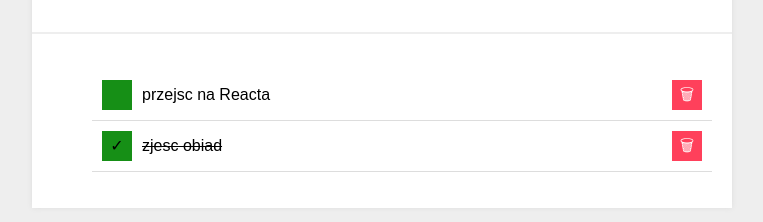
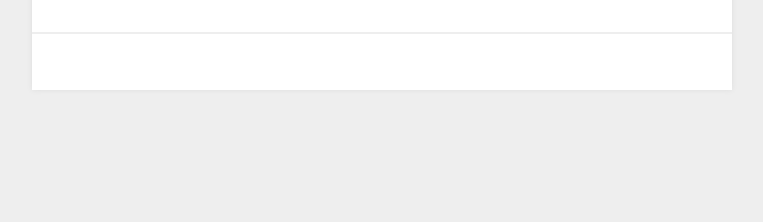
Before and after one commit to mileni67/To-Do-List-React, a React (Create React App) app: page / in a window 1280 px wide. Shown: the part 369-591 px from the top of the page, without its empty margins (258-1021 px from the left). Built offline with nearby package versions, Linux system fonts and the light colour scheme.

Commit message:
added LocalStorage

```diff
--- a/src/App.js
+++ b/src/App.js
@@ -1,4 +1,4 @@
-import { useState } from "react";
+import { useState, useEffect } from "react";
 import Form from "./Form";
 import Tasks from "./Tasks";
 import Buttons from "./Buttons";
@@ -10,11 +10,11 @@ function App() {
 
   const [hideDone, setHideDone] = useState(false);
   const [tasks, setTasks] = useState(
-    [
-      { id: 1, content: "przejsc na Reacta", done: false },
-      { id: 2, content: "zjesc obiad", done: true },
-    ]
+    JSON.parse(localStorage.getItem("tasks")) || []
   );
+  useEffect (() => {
+    localStorage.setItem("tasks", JSON.stringify(tasks))
+  }, [tasks]);
 
   const removeTask = (id) => {
     setTasks(tasks => tasks.filter(task => task.id !== id));
```
